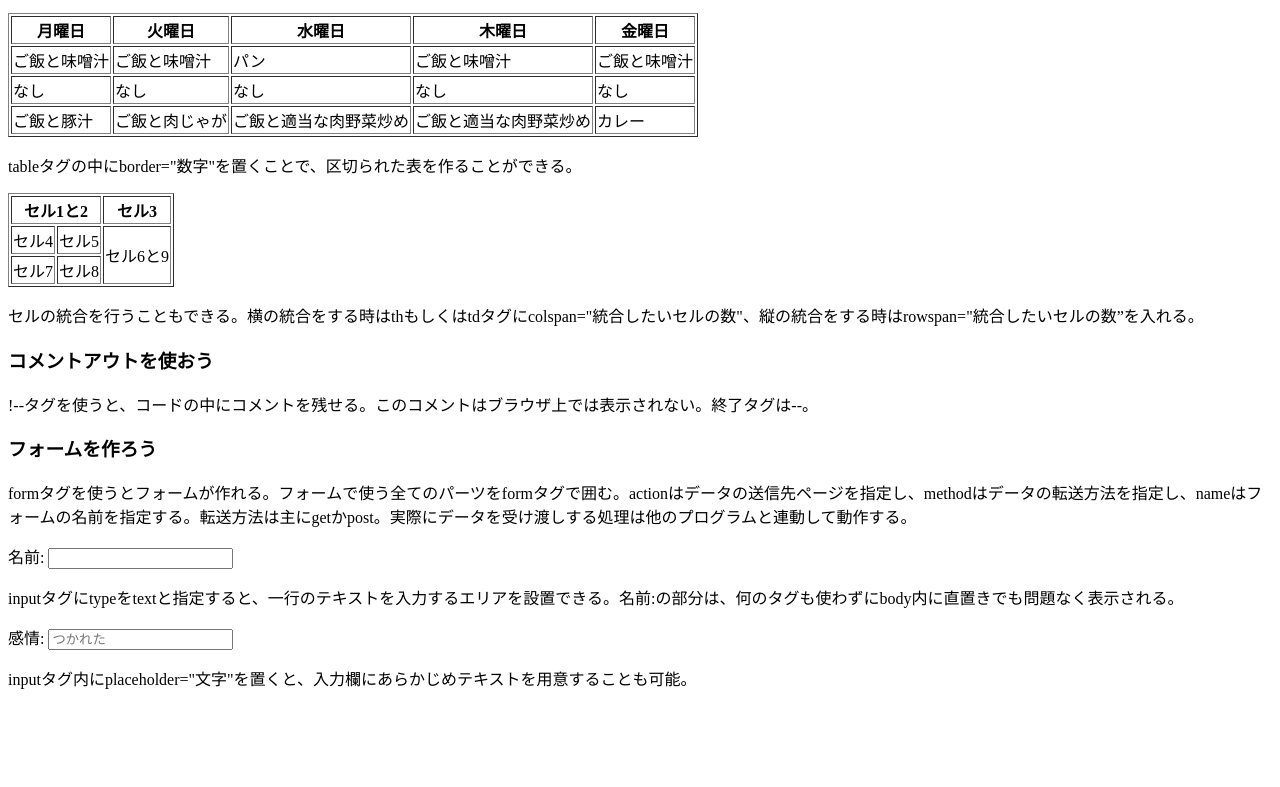
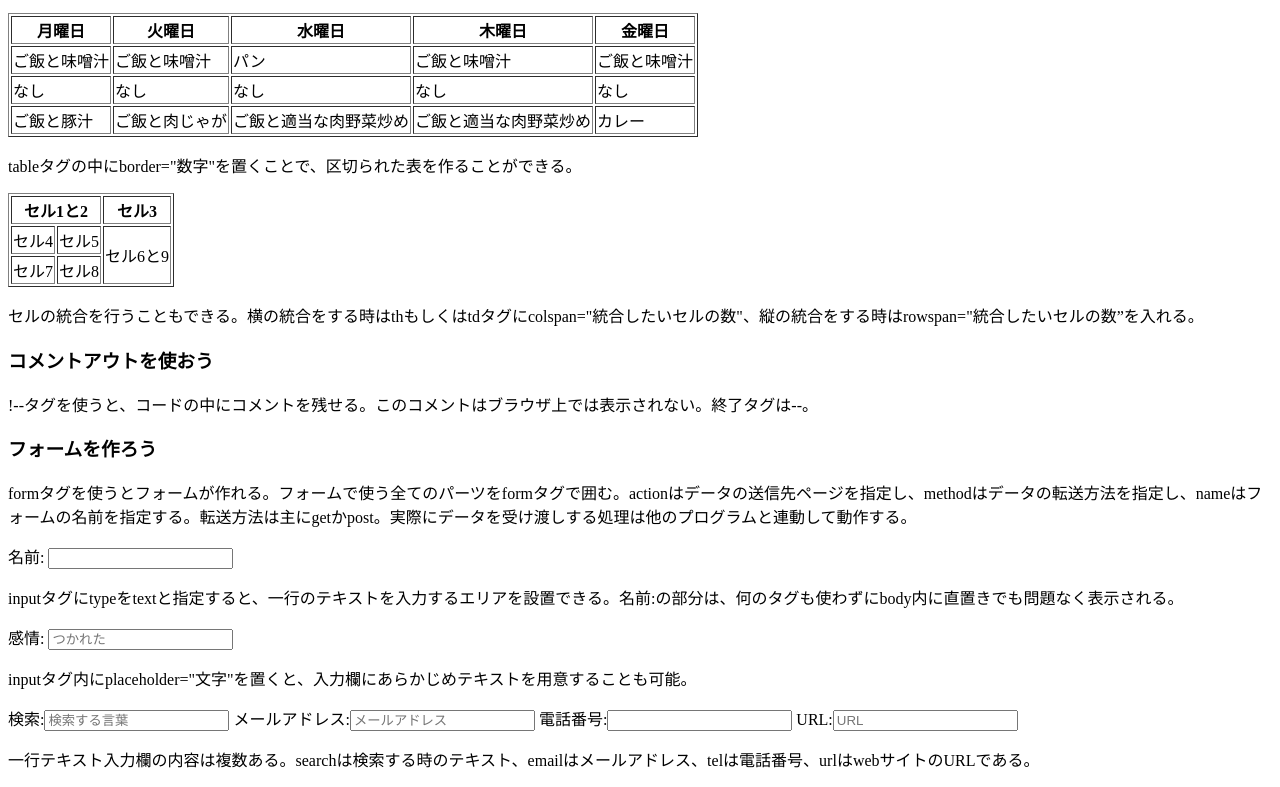
Before and after one commit to NanaHishida/HTML-CSS_Study, a plain HTML site: page index.html in a window 1280 px wide. Shown: the part 2474-3261 px from the top of the page. Before the commit the page ends 3180 px from the top, so only its background shows below. Drawn offline with Linux system fonts and the light colour scheme.

Commit message:
Added many other types of input area

```diff
--- a/index.html
+++ b/index.html
@@ -49,6 +49,7 @@
 
     <h3>表を作ろう</h3>
       <table>
+        <!--枠線のない横5x縦4のテーブル-->
         <tr>
           <th>月曜日</th>
           <th>火曜日</th>
@@ -80,6 +81,7 @@
       </table>
       <p>表を作る際には、複数のタグを使う。tableが表を示し、trが表の横一列を示し、thが表の見出しとなるセルを示し、tdが表のデータとなるセルを作成する。そのままのtableタグでは入力された値が剥き出しで場に置かれる。</p>
       <table border="1">
+        <!--枠線のある横5x縦4のテーブル-->
         <tr>
           <th>月曜日</th>
           <th>火曜日</th>
@@ -111,6 +113,7 @@
       </table>
       <p>tableタグの中にborder="数字"を置くことで、区切られた表を作ることができる。</p>
       <table border="1">
+        <!--枠線のある横3x縦3の、二箇所でセルが統合されているテーブル-->
         <tr>
           <th colspan="2">セル1と2</th>
           <th>セル3</th>
@@ -137,5 +140,10 @@
       <p>inputタグにtypeをtextと指定すると、一行のテキストを入力するエリアを設置できる。名前:の部分は、何のタグも使わずにbody内に直置きでも問題なく表示される。</p>
       感情: <input type="text" placeholder="つかれた">
       <p>inputタグ内にplaceholder="文字"を置くと、入力欄にあらかじめテキストを用意することも可能。</p>
+      検索:<input type="search" placeholder="検索する言葉">
+      メールアドレス:<input type="email" placeholder="メールアドレス">
+      電話番号:<input type="tel= placeholder="電話番号">
+      URL:<input type="url" placeholder="URL">
+      <p>一行テキスト入力欄の内容は複数ある。searchは検索する時のテキスト、emailはメールアドレス、telは電話番号、urlはwebサイトのURLである。</p>
 </body>
 </html>
```
